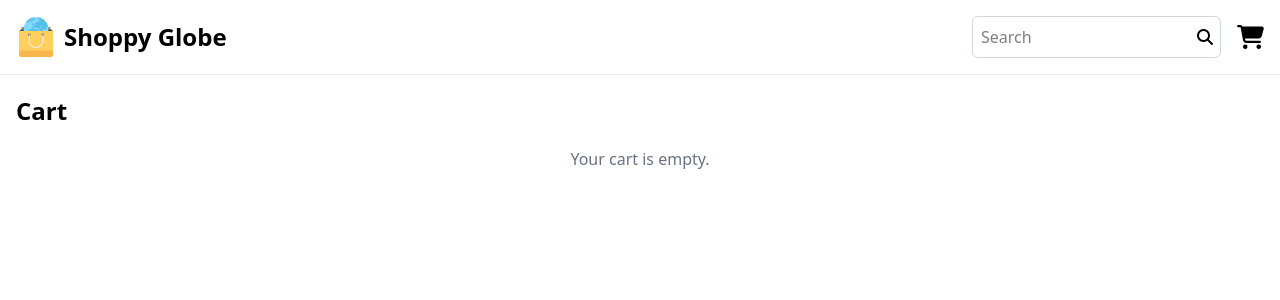
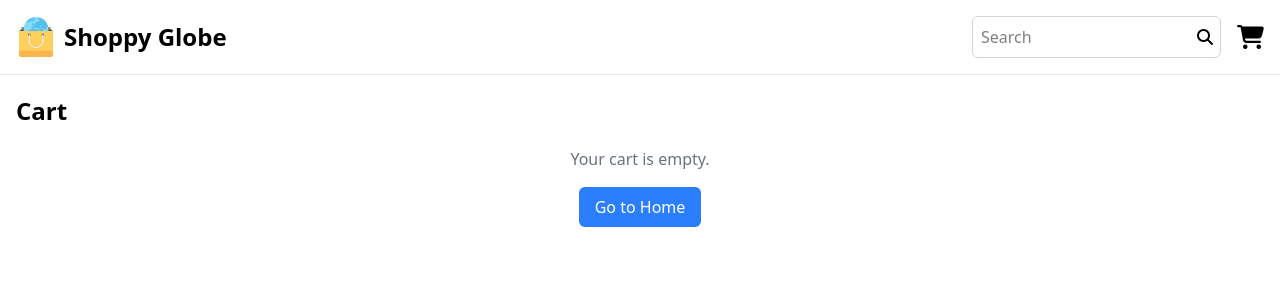
Before and after one commit to kirtiwari12/shoppy-globe, a React (Vite) app: page /cart in a window 1280 px wide. Shown: the top 300 px of the page. Built offline with nearby package versions, Linux system fonts and the light colour scheme.

Commit message:
add go to home button in empty cart

```diff
--- a/src/components/Cart.jsx
+++ b/src/components/Cart.jsx
@@ -1,5 +1,6 @@
 import { CartItem } from "./CartItem";
 import { useCart, useCartTotal } from "../store/slices/cart";
+import { Link } from "react-router";
 
 export const Cart = () => {
   const cart = useCart();
@@ -10,7 +11,14 @@ export const Cart = () => {
       <h1 className="text-2xl font-bold">Cart</h1>
       <div className="max-w-2xl mx-auto my-5">
         {cart.length === 0 ? (
-          <div className="text-center text-gray-500">Your cart is empty.</div>
+          <>
+            <div className="text-center text-gray-500">Your cart is empty.</div>
+            <Link to="/">
+              <button className="bg-blue-500 text-white px-4 py-2 rounded-md mx-auto block my-4 cursor-pointer">
+                Go to Home
+              </button>
+            </Link>
+          </>
         ) : (
           <>
             {cart.map((product) => (
```
